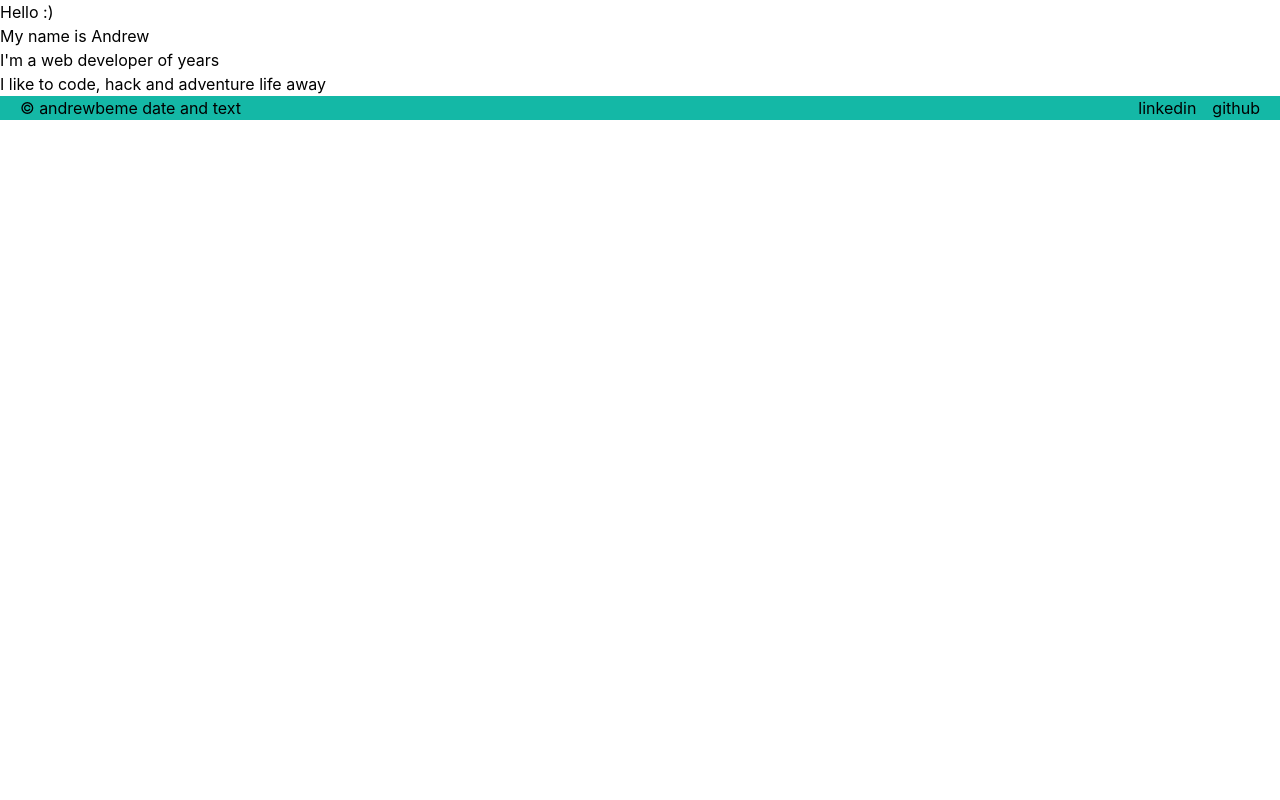
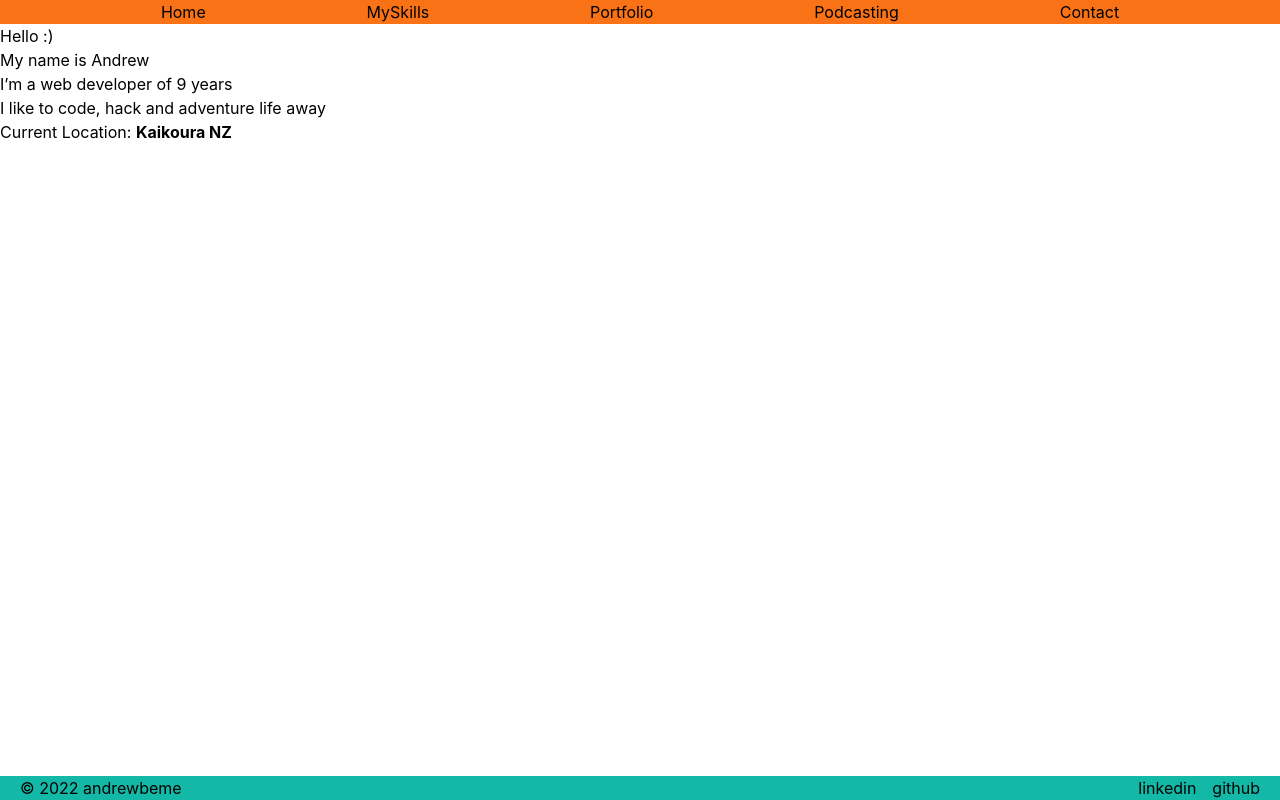
Before and after one commit to andrew-os/andrewbe-new, a Next.js app in the folder andrewbe-me/: page / in a window 1280 px wide. Built offline with nearby package versions, Linux system fonts and the light colour scheme.

Commit message:
dates and copyright, create pages, basic nav component

```diff
--- a/andrewbe-me/components/Footer.tsx
+++ b/andrewbe-me/components/Footer.tsx
@@ -1,13 +1,13 @@
+import YearToday from './YearToday'
+
 interface FooterProps{
     children?: React.ReactNode|React.ReactNode[];
-    date: Date
 }
-export default function Footer({date}: FooterProps){
+export default function Footer({}: FooterProps){
     return(
         <footer className="bg-teal-500 flex flex-row justify-between px-5">
             <div>
-                &copy; andrewbeme
-                date and text
+                &copy; <YearToday /> andrewbeme
             </div>
             <div>
                 <ul className="flex flex-row">
--- /dev/null
+++ b/andrewbe-me/components/Header.tsx
@@ -0,0 +1,9 @@
+import MainNav from "./MainNav"
+
+export default function Header(){
+    return (
+        <header className="bg-orange-500">
+            <MainNav />
+        </header>
+    )
+}
--- /dev/null
+++ b/andrewbe-me/components/MainNav.tsx
@@ -0,0 +1,11 @@
+export default function MainNav(){
+    return (
+    <ul className="flex flex-row justify-evenly">
+        <li><a href="/">Home</a></li>
+        <li><a href="/myskills">MySkills</a></li>
+        <li><a href="/portfolio">Portfolio</a></li>
+        <li><a href="/podcasting">Podcasting</a></li>
+        <li><a href="/contact">Contact</a></li>
+    </ul>
+    )
+}
--- a/andrewbe-me/components/TextBody.tsx
+++ b/andrewbe-me/components/TextBody.tsx
@@ -1,9 +1,9 @@
 interface TextProps{
-    text: string
+    children: React.ReactNode|React.ReactNode[];
 }
 
-export default function TextBody({text}: TextProps){
+export default function TextBody({children}: TextProps){
     return (
-        <p>{text}</p>
+        <p>{children}</p>
     )
 }
--- /dev/null
+++ b/andrewbe-me/components/YearToday.tsx
@@ -0,0 +1,7 @@
+export default function YearToday(){
+    const now = new Date()
+    const currentYear: number = now.getFullYear();
+        return(
+            <>{currentYear}</>
+        )
+}
--- /dev/null
+++ b/andrewbe-me/pages/contact/index.tsx
@@ -0,0 +1,9 @@
+import type { NextPage } from 'next'
+
+const Contact: NextPage = () => {
+    return(
+        <h1>Test Contact</h1>
+    )
+}
+
+export default Contact
--- a/andrewbe-me/pages/index.tsx
+++ b/andrewbe-me/pages/index.tsx
@@ -1,30 +1,31 @@
 import type { NextPage } from 'next'
 import Head from 'next/head'
 import Image from 'next/image'
+import Header from '../components/Header'
 import PageHeader from '../components/PageHeader'
 import TextBody from '../components/TextBody'
 import Footer from '../components/Footer'
 
-
-
-
 const Home: NextPage = () => {
   const date = new Date()
+  const yearsOfDeving: number = date.getFullYear() - 2013
   return (
-    <div>
+    <div className='min-h-screen flex flex-col'>
       <Head>
         <title>Andrew Sleigh Frontend Engineer</title>
         <meta name="description" content="Generated by create next app" />
         <link rel="icon" href="/favicon.ico" />
       </Head>
-      <main>
+      <Header />
+      <main className='flex flex-1 flex-col'>
         <PageHeader pageTitle='Hello :)' />
-        <TextBody text='My name is Andrew' />
-        <TextBody text={`I'm a web developer of  years`} />
-        <TextBody text='I like to code, hack and adventure life away' />
+        <TextBody>My name is Andrew</TextBody>
+        <TextBody>I’m a web developer of {yearsOfDeving} years</TextBody>
+        <TextBody>I like to code, hack and adventure life away</TextBody>
+        <TextBody>Current Location: <b>Kaikoura NZ</b></TextBody>
       </main>
 
-      <Footer date={date} />
+      <Footer />
     </div>
   )
 }
--- /dev/null
+++ b/andrewbe-me/pages/myskills/index.tsx
@@ -0,0 +1,9 @@
+import type { NextPage } from 'next'
+
+const MySkills: NextPage = () => {
+    return(
+        <h1>Test MySkills</h1>
+    )
+}
+
+export default MySkills
--- /dev/null
+++ b/andrewbe-me/pages/play/index.tsx
@@ -0,0 +1,9 @@
+import type { NextPage } from 'next'
+
+const Play: NextPage = () => {
+    return(
+        <h1>Test Play</h1>
+    )
+}
+
+export default Play
--- /dev/null
+++ b/andrewbe-me/pages/podcasting/index.tsx
@@ -0,0 +1,9 @@
+import type { NextPage } from 'next'
+
+const Podcasting: NextPage = () => {
+    return(
+        <h1>Test Podcasting</h1>
+    )
+}
+
+export default Podcasting
--- /dev/null
+++ b/andrewbe-me/pages/portfolio/index.tsx
@@ -0,0 +1,9 @@
+import type { NextPage } from 'next'
+
+const Portfolio: NextPage = () => {
+    return(
+        <h1>Test Portfolio</h1>
+    )
+}
+
+export default Portfolio
```
